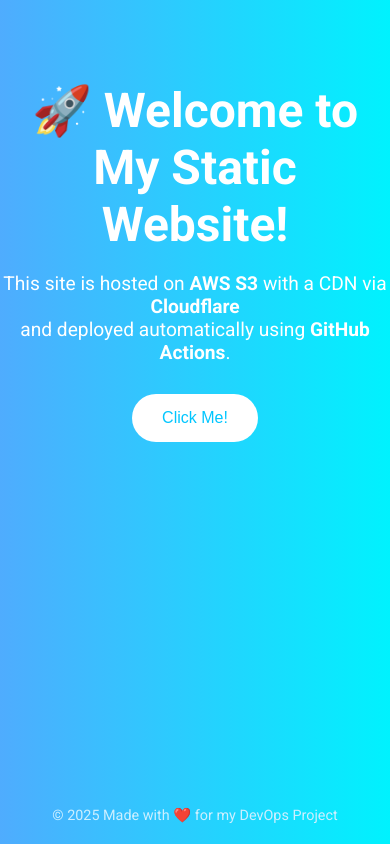
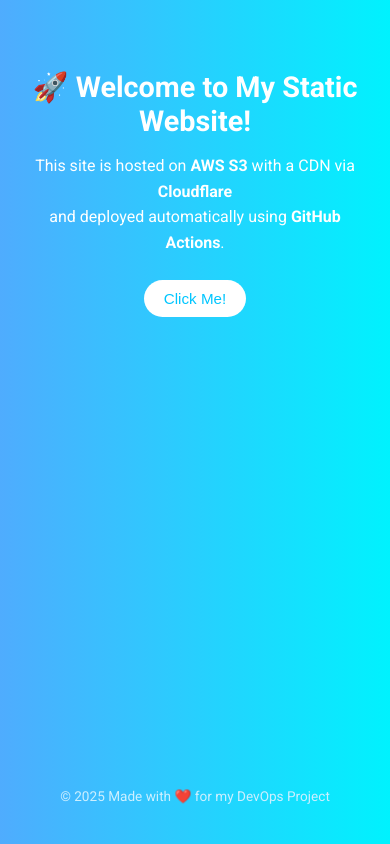
Before and after one commit to lithu1/strapi-deploy-template2, a plain HTML site: page index.html in a window 390 px wide. Drawn offline with Linux system fonts and the light colour scheme.

Commit message:
Update index.html

```diff
--- a/index.html
+++ b/index.html
@@ -6,38 +6,76 @@
   <title>Welcome to My Static Website</title>
   <link href="https://fonts.googleapis.com/css2?family=Roboto:wght@400;700&display=swap" rel="stylesheet">
   <style>
-    * { box-sizing: border-box; }
+    * {
+      box-sizing: border-box;
+      margin: 0;
+      padding: 0;
+    }
+
     body {
       font-family: 'Roboto', sans-serif;
-      margin: 0;
-      padding: 0;
       background: linear-gradient(to right, #4facfe, #00f2fe);
       color: #fff;
       display: flex;
       flex-direction: column;
+      justify-content: center;
       align-items: center;
+      min-height: 100vh;
       text-align: center;
-      min-height: 100vh;
+      padding: 20px;
     }
-    header { margin-top: 50px; }
-    h1 { font-size: 3rem; margin-bottom: 10px; }
-    p { font-size: 1.2rem; margin-bottom: 30px; }
+
+    header {
+      max-width: 800px;
+      margin-top: 50px;
+    }
+
+    h1 {
+      font-size: 2.5rem;
+      margin-bottom: 15px;
+    }
+
+    p {
+      font-size: 1.1rem;
+      margin-bottom: 25px;
+      line-height: 1.6;
+    }
+
     button {
       background-color: #fff;
       color: #00c6ff;
       font-size: 1rem;
       border: none;
-      padding: 15px 30px;
+      padding: 12px 24px;
       border-radius: 25px;
       cursor: pointer;
-      transition: 0.3s ease;
+      transition: background-color 0.3s ease;
     }
-    button:hover { background-color: #e6f7ff; }
+
+    button:hover {
+      background-color: #e6f7ff;
+    }
+
     footer {
       margin-top: auto;
       padding: 20px;
-      font-size: 0.9rem;
+      font-size: 0.85rem;
       color: #ccefff;
+    }
+
+    @media (max-width: 600px) {
+      h1 {
+        font-size: 1.8rem;
+      }
+
+      p {
+        font-size: 1rem;
+      }
+
+      button {
+        padding: 10px 20px;
+        font-size: 0.95rem;
+      }
     }
   </style>
 </head>
```
